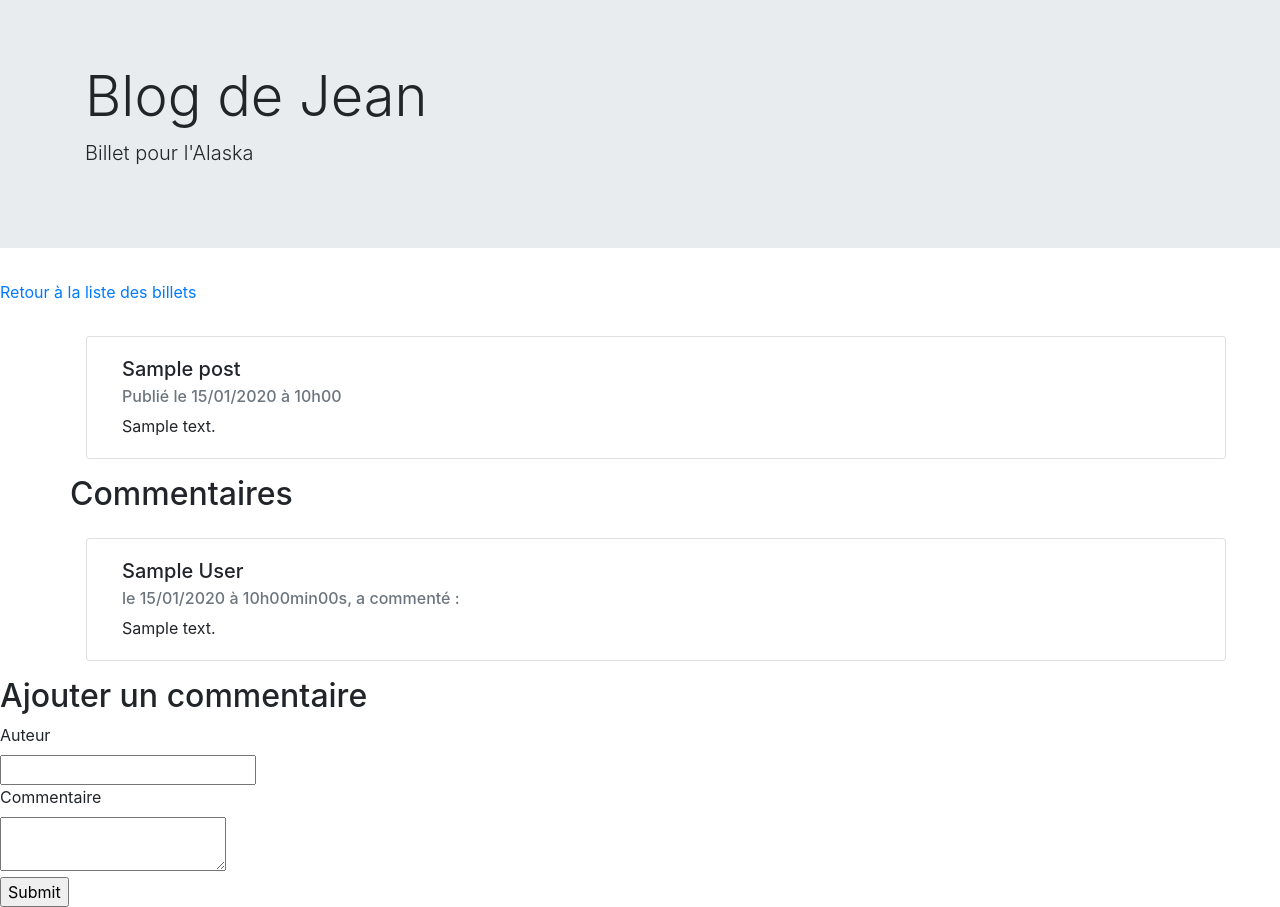
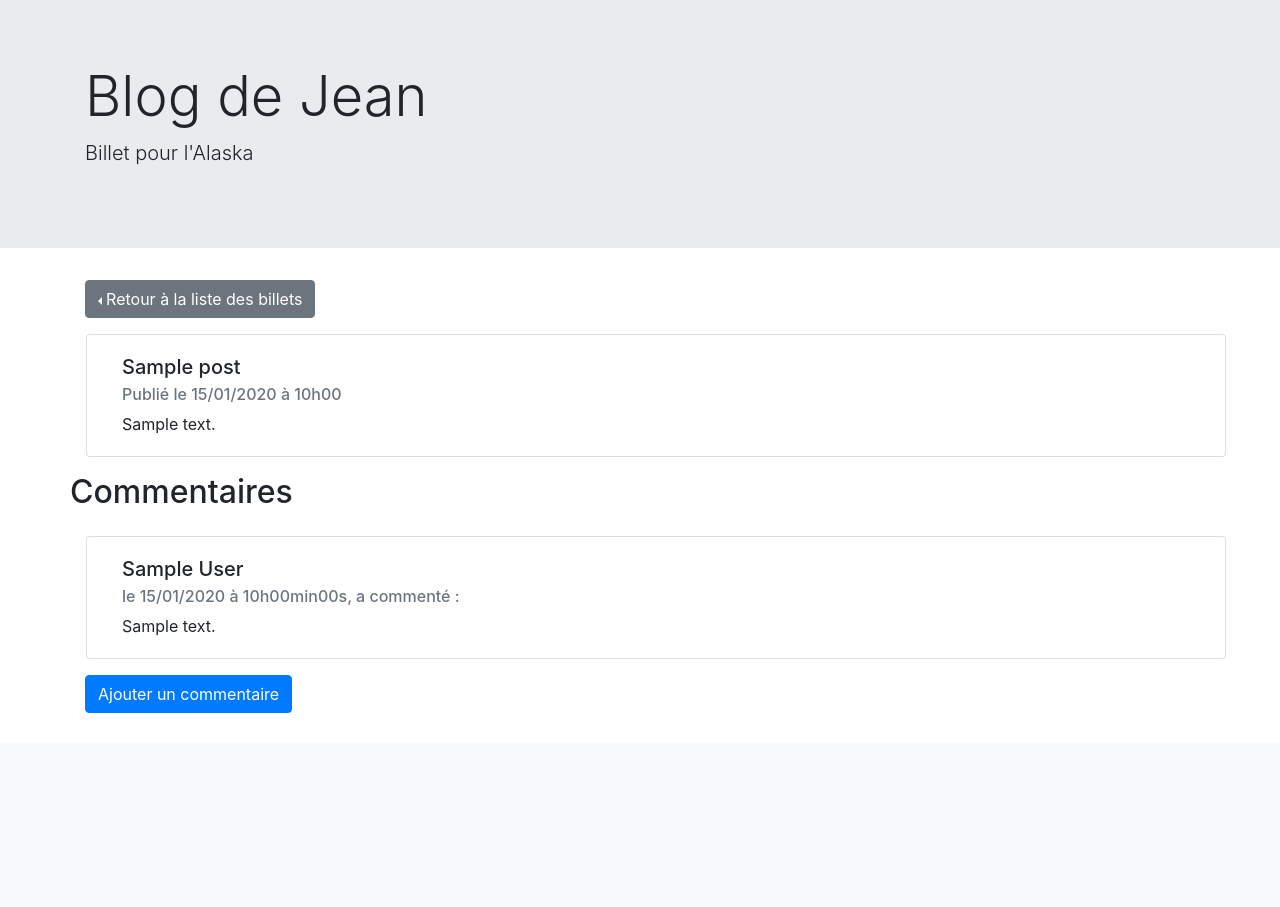
Before and after one commit to amelielecoz/Blog---PHP-CRUD, a PHP site: page /index.php?action=post&id=1 in a window 1280 px wide. Shown: the part 57-964 px from the top of the page. After the commit the page ends 770 px from the top, so only its background shows below. Run offline with PHP 8.4, Linux system fonts and the light colour scheme; tables that the repository leaves empty or names only in its code hold one stand-in row (values such as "Sample post").

Commit message:
update PostView with buttons

```diff
--- a/view/frontend/postView.php
+++ b/view/frontend/postView.php
@@ -2,14 +2,16 @@
 
 <?php ob_start(); ?>
 
-<p><a href="index.php">Retour à la liste des billets</a></p>
+<div class="container">
+    <div class="btn-group dropleft">
+        <a href="index.php"><button class="btn btn-secondary dropdown-toggle">Retour à la liste des billets</button></a>
+    </div>
 
-<div class="container">
     <div class="row d-flex">
 
         <div class="col-12 m-3 card " style="width: 18rem;">
             <div class="card-body">
-                <h5 class="card-title"><?=htmlspecialchars($post['title']) ?></h5>
+                <h5 class="card-title"><?= htmlspecialchars($post['title']) ?></h5>
                 <h6 class="card-subtitle mb-2 text-muted">Publié le <?= $post['creation_date_fr'] ?></h6>
                 <p class="card-text"><?= $post['content'] ?></p>
             </div>
@@ -17,12 +19,11 @@
         <h2>Commentaires</h2>
 
         <?php
-        while ($comment = $comments->fetch())
-        {
+        while ($comment = $comments->fetch()) {
             ?>
             <div class="col-12 m-3 card " style="width: 18rem;">
                 <div class="card-body">
-                <h5 class="card-title"><?=htmlspecialchars($comment['author']) ?></h5>
+                    <h5 class="card-title"><?= htmlspecialchars($comment['author']) ?></h5>
                     <h6 class="card-subtitle mb-2 text-muted">le <?= $comment['comment_date_fr'] ?>, a commenté : </h6>
                     <p class="card-text"><?= $comment['comment'] ?></p>
                 </div>
@@ -32,23 +33,27 @@
     $comments->closeCursor();
     ?>
     </div>
+    <button class="btn btn-primary " type="button" data-toggle="collapse" data-target="#collapseExample" aria-expanded="false" aria-controls="collapseExample">
+        Ajouter un commentaire
+    </button>
+
+    <form action="index.php?action=addComment&amp;id=<?= $post['id'] ?>" method="post" class="collapse col-sm-12 justify-content-center" id="collapseExample">
+        <h2 class="mt-3 mb-4">Ajouter un commentaire</h2>
+        <div class="form-group">
+            <label for="author">Auteur</label><br />
+            <input type="text" id="author" name="author" class="form-control col-sm-3" />
+        </div>
+        <div class="form-group">
+            <label for="comment">Commentaire</label><br />
+            <textarea id="comment" name="comment" class="form-control"></textarea>
+        </div>
+        <button type="submit" class="btn btn-primary">Valider</button>
+
+    </form>
 </div>
 
-<h2>Ajouter un commentaire</h2>
 
-<form action="index.php?action=addComment&amp;id=<?= $post['id'] ?>" method="post">
-    <div>
-        <label for="author">Auteur</label><br />
-        <input type="text" id="author" name="author" />
-    </div>
-    <div>
-        <label for="comment">Commentaire</label><br />
-        <textarea id="comment" name="comment"></textarea>
-    </div>
-    <div>
-        <input type="submit" />
-    </div>
-</form>
+
 
 <?php $content = ob_get_clean(); ?>
 
```
Lines whose indentation alone changed are shown as unchanged.
